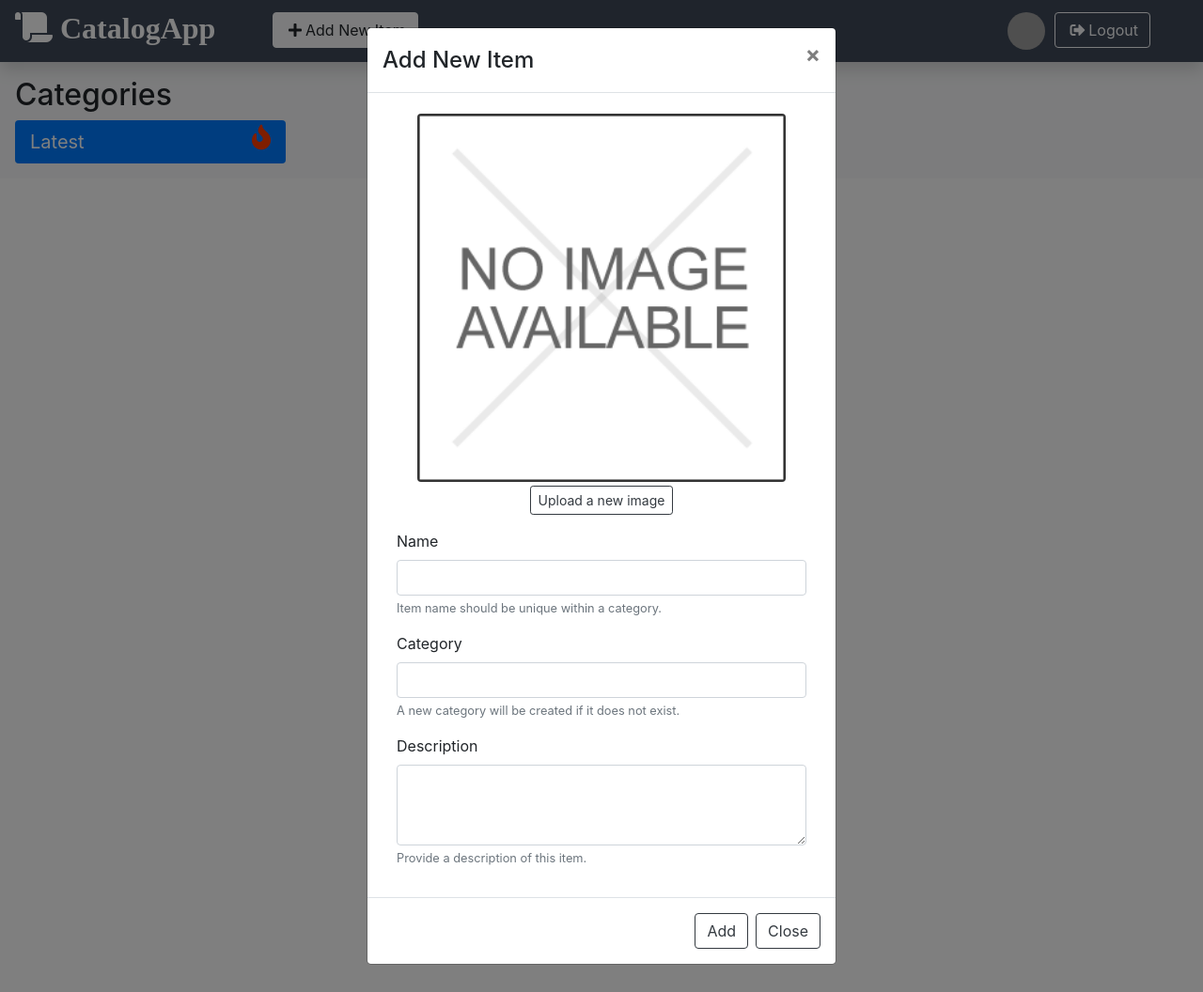
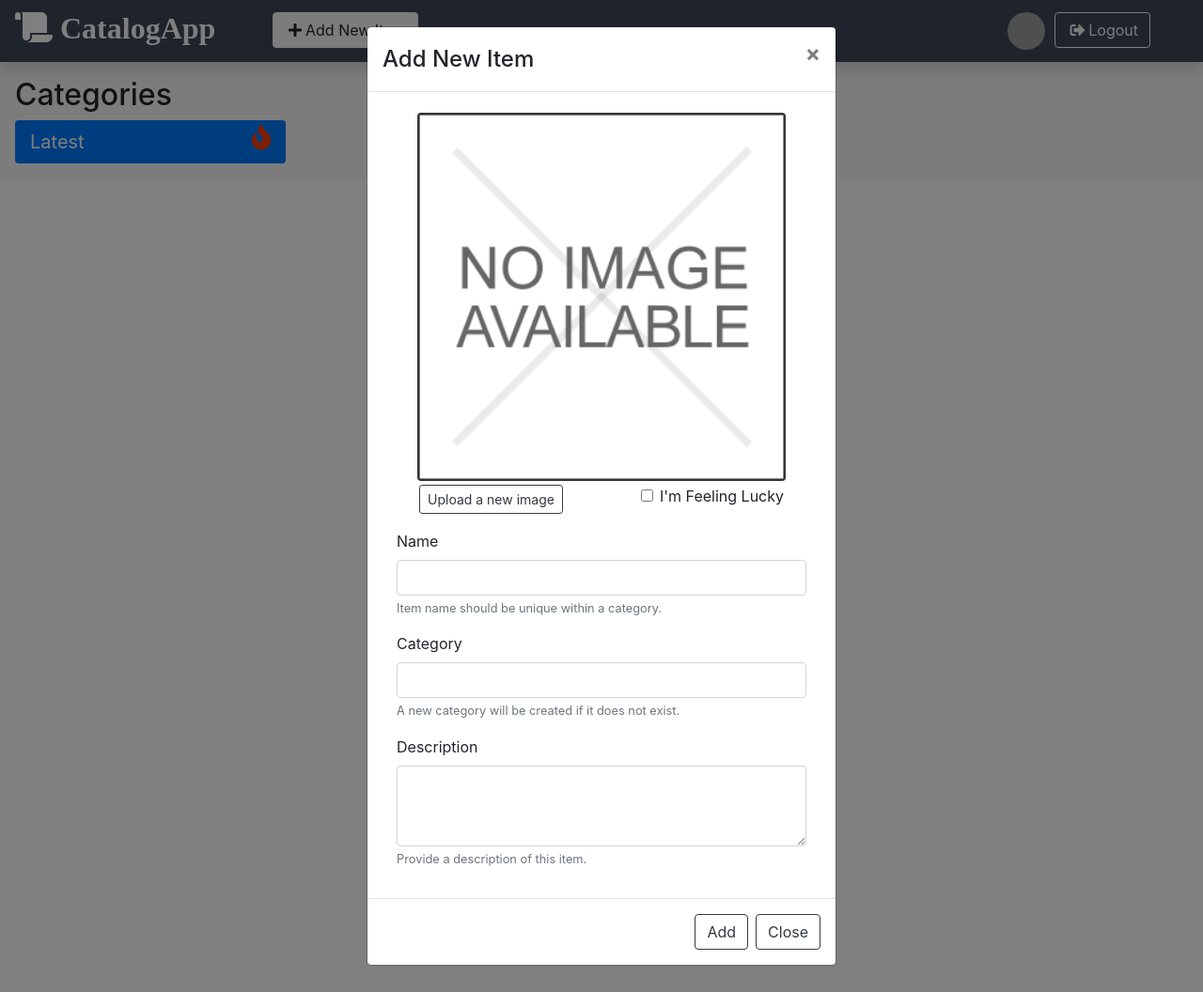
Before and after one commit to gaurav-arun/item_catalog_app, a Flask app: page / in a window 1280 px wide, after a click on "Add New Item". Shown: the whole page at 94% size. Run offline with Flask 2, Linux system fonts and the light colour scheme; the visitor is signed in with stand-in values (Sample User, id 1); data that the repository does not hold is empty; parts of the project's set-up code (start-up, migrations or seed data) failed here and were passed over; some libraries are stand-ins or nearby versions; grey boxes are pictures that could not be loaded.

Commit message:
First working version of update item functionality.

```diff
--- a/main.py
+++ b/main.py
@@ -93,6 +93,11 @@
     item_cat = request.form['item_cat']
     item_desc = request.form['item_desc']
 
+    # Url is updated below as necessary
+    item_img_url = 'images/default/no-logo.gif'
+    feeling_lucky = request.form.getlist('feeling-lucky-check')
+    print("Is Feeling Lucky? ", feeling_lucky)
+
     if item_img:
         # Create new upload directory if necessary
         upload_dir = pathlib.Path('static/images/uploads')
@@ -113,16 +118,14 @@
 
         # Create the url to be stored in DB
         item_img_url = str(item_image_file_path)[7:]
-    else:
-        # Find a random image from bing if not
-        # provided by the user.
+    elif feeling_lucky:
+        # Find a random image from bing if user is feeling lucky!
         print('Fetching a random image for "{}" from bing'.format(item_name))
         new_image_file_path = bbid.fetch_random_image_from_keyword(item_name, output_dir=RANDOM_IMAGE_DIR)
         if new_image_file_path:
             item_img_url = new_image_file_path[7:]
         else:
             print('Could not find bing image. Using default image.')
-            item_img_url = 'images/default/no-logo.gif'
 
     # Create a new Item and save it in the database.
     user_id = getUserID(login_session["email"])
@@ -216,6 +219,11 @@
     item_cat = request.form['item_cat']
     item_desc = request.form['item_desc']
 
+    # Url is updated below as necessary
+    item_img_url = item_to_update.image
+    feeling_lucky = request.form.getlist('feeling-lucky-check')
+    print("Is Feeling Lucky ? ", feeling_lucky)
+
     if item_img:
         # Create new upload directory if necessary
         upload_dir = pathlib.Path('static/images/uploads')
@@ -236,16 +244,14 @@
 
         # Create the url to be stored in DB
         item_img_url = str(item_image_file_path)[7:]
-    else:
-        # Find a random image from bing if not
-        # provided by the user.
+    elif feeling_lucky:
+        # Find a random image from bing if user is feeling lucky
         print('Fetching a random image for "{}" from bing'.format(item_name))
         new_image_file_path = bbid.fetch_random_image_from_keyword(item_name, output_dir=RANDOM_IMAGE_DIR)
         if new_image_file_path:
             item_img_url = new_image_file_path[7:]
         else:
-            print('Could not find bing image. Using default image.')
-            item_img_url = 'images/default/no-logo.gif'
+            print('Could not find bing image. Keeping original image.')
 
     # Delete old item image
     item_image_path = pathlib.Path('static/' + item_to_update.image)
--- a/templates/index.html
+++ b/templates/index.html
@@ -124,8 +124,9 @@
             {% if not LOGIN_SESSION.get('username') %}
             <button id="loginLogoutBtn" class="btn btn-outline-light float-right" onclick="handleLogin(this)"
                 data-state="login"><span class="fas fa-sign-in-alt p-1"></span>Login</button>
-            <img src="{{ url_for('static', filename='images/default/no_user_image.png') }}" class="rounded-circle float-right"
-                width="40px" height="40px" style="margin-right: 10px; vertical-align: center">
+            <img src="{{ url_for('static', filename='images/default/no_user_image.png') }}"
+                class="rounded-circle float-right" width="40px" height="40px"
+                style="margin-right: 10px; vertical-align: center">
             {% else %}
             <button class="btn btn-light" data-toggle="modal" data-target="#addItemModal">
                 <span class="fas fa-plus p-1"></span>Add New Item
@@ -178,13 +179,20 @@
                                 <input style="display:none" id="input-image-hidden" name="item_img"
                                     onchange="document.getElementById('add-item-image-preview').src = window.URL.createObjectURL(this.files[0])"
                                     type="file" accept="image/jpeg, image/png">
+                                <div class="form-check">
+                                    <button class="btn btn-outline-dark btn-sm float-left ml-1" id="add-item-upload-btn"
+                                        onclick="HandleBrowseClick('input-image-hidden'); return false;">
+                                        Upload a new image</button>
 
-                                <button class="btn btn-outline-dark btn-sm" id="add-item-upload-btn"
-                                    onclick="HandleBrowseClick('input-image-hidden'); return false;">
-                                    Upload a new image</button>
+                                    <label class="form-check-label float-right mr-4">
+                                        <input name="feeling-lucky-check" type="checkbox" class="form-check-input " value="feeling-lucky">I'm
+                                        Feeling Lucky
+                                    </label>
+                                </div>
                             </div>
 
-                            <div class="form-group">
+
+                            <div class="form-group mt-5">
                                 <label for="add-item-tit">Name</label>
                                 <input type="text" class="form-control" id="add-item-tit" name="item_name">
                                 <small id="name-help" class="form-text text-muted">Item name should be unique within a
@@ -432,7 +440,8 @@
                 <ul class="nav nav-pills flex-column">
                     <li class="nav-item">
                         <a class="nav-link {% if ACTIVE_CATEGORY == 'latest' %} active{% endif %}"
-                            href="/category/latest">Latest<span class="fas fa-fire fa-lg pl-2 float-right" style="color:rgb(255, 60, 0)"></span></a>
+                            href="/category/latest">Latest<span class="fas fa-fire fa-lg pl-2 float-right"
+                                style="color:rgb(255, 60, 0)"></span></a>
                     </li>
 
                     {% for category in ALL_CATEGORIES %}
@@ -456,13 +465,15 @@
                         <div class="card-body px-2 pb-0">
                             <h3 class="card-title title mb-0" id="{{item.id}}_tit">{{ item.name }}</h3>
 
-                            <h5 class="card-title category small font-italic" id="{{item.id}}_cat">{{ item.category }}</h5>
+                            <h5 class="card-title category small font-italic" id="{{item.id}}_cat">{{ item.category }}
+                            </h5>
 
                             <p class="card-text text-justify" id="{{item.id}}_desc">
                                 {{ item.description }}
                             </p>
 
-                            <div style="display: {% if 'username' in LOGIN_SESSION  and item.user_id == LOGIN_SESSION['user_id'] %}block{% else %}none{% endif %}">
+                            <div
+                                style="display: {% if 'username' in LOGIN_SESSION  and item.user_id == LOGIN_SESSION['user_id'] %}block{% else %}none{% endif %}">
                                 <button class="pl-0 card-title btn btn-link btn-sm" data-editid="{{item.id}}"
                                     onclick="EditItemModalWindow(this)">Edit</button>
                                 <button class="pl-0 card-title btn btn-link btn-sm " data-deleteid="{{item.id}}"
```
Also changed, not shown: static/images/bing/Bengal-Tiger-4.jpeg (deleted), static/images/bing/cobra-wolf.jpg (added), static/images/bing/eye-test-chart-847732.jpg (added), static/images/bing/slider-tiger.jpg (added), 1 other file.
